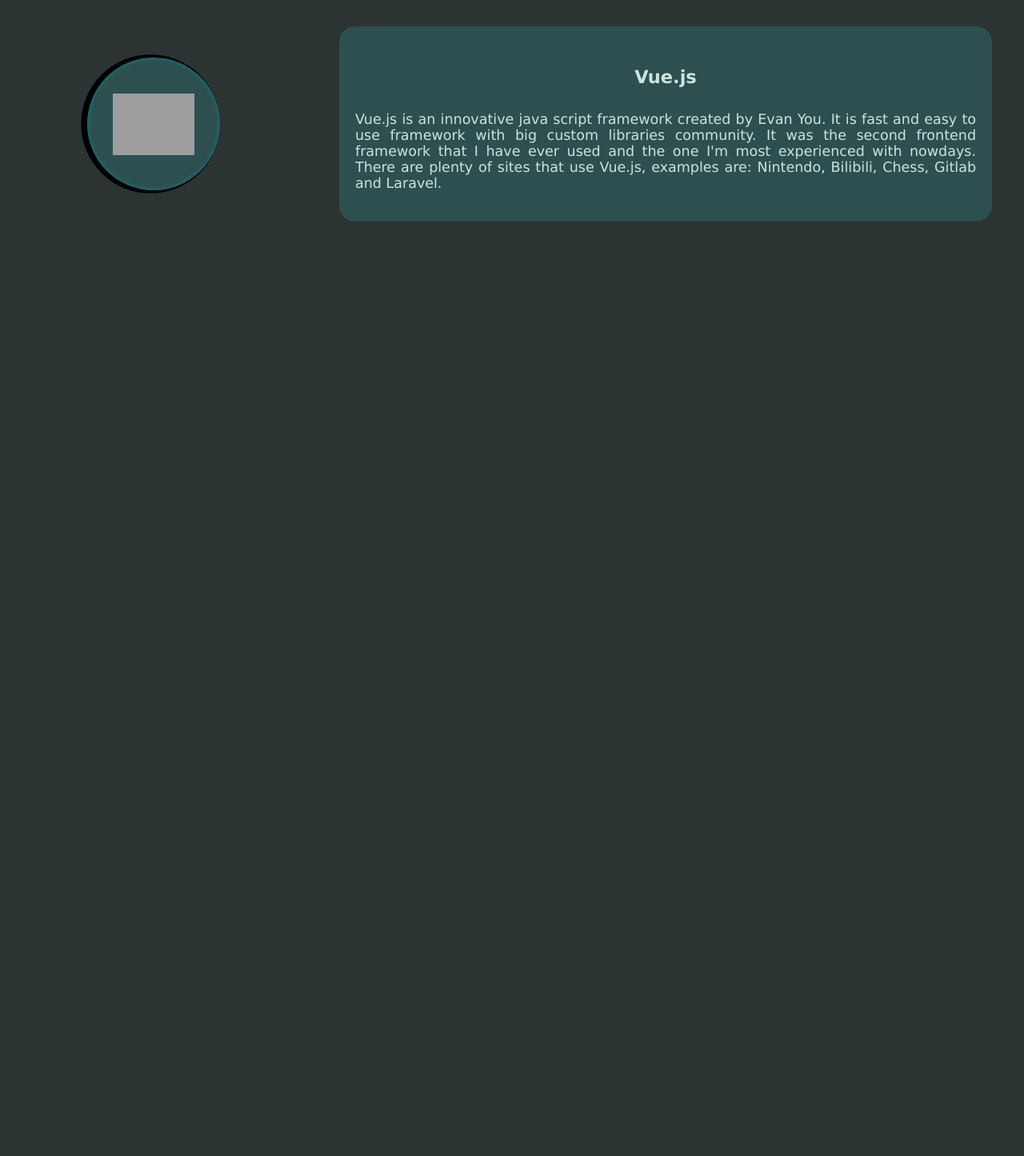
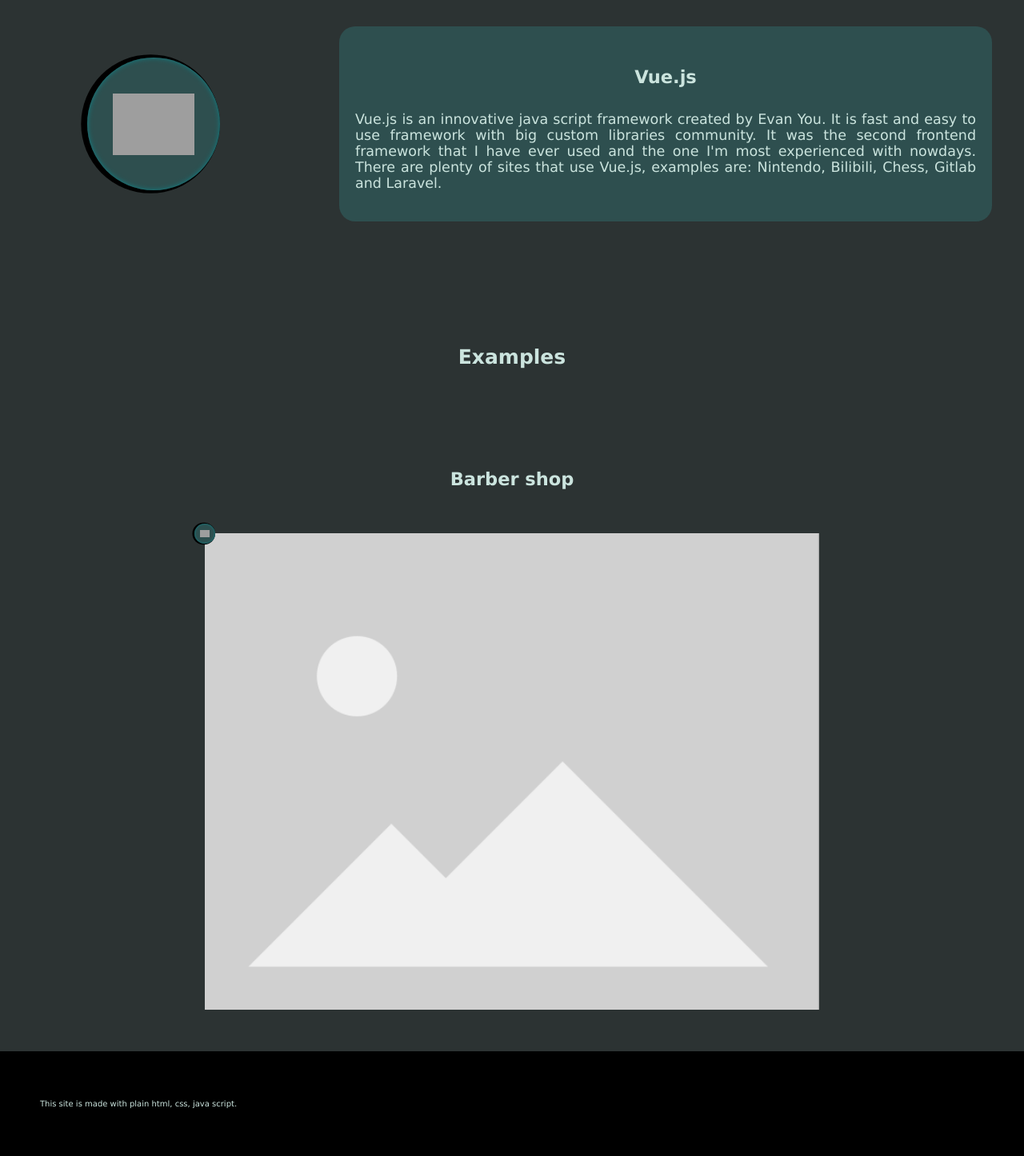
Before and after one commit to TheJogobella/portfolio, a plain HTML site: page index.html in a window 1280 px wide. Shown: the part 1159-2605 px from the top of the page at 80% size. Before the commit the page ends 1516 px from the top, so only its background shows below. Drawn offline with Linux system fonts and the light colour scheme; grey boxes are pictures that could not be loaded.

Commit message:
1st example placeholder

```diff
--- a/index.html
+++ b/index.html
@@ -61,20 +61,31 @@
     <main>
       <h2 class="fade-in">Frontend</h2>
       <h3 class="fade-in">Frameworks</h3>
-      <div class="framework" id="vue-fw">
+      <div class="framework fade-in" id="vue-fw">
         <div class="fw-logo">
-          <div class="fw-circle fade-in">
+          <div class="fw-circle">
             <img src="https://upload.wikimedia.org/wikipedia/commons/9/95/Vue.js_Logo_2.svg" alt="Vue logo">
           </div>
         </div>
         <div class="fw-text">
-          <div class="fw-sign fade-in">
+          <div class="fw-sign">
             <h4>Vue.js</h4>
             <p>Vue.js is an innovative java script framework created by Evan You. It is fast and easy to use framework with big custom libraries community. It was the second frontend framework that I have ever used and the one I'm most experienced with nowdays. There are plenty of sites that use Vue.js, examples are: Nintendo, Bilibili, Chess, Gitlab and Laravel.</p>
           </div>
         </div>
       </div>
+      <h3 class="fade-in">Examples</h3>
+      <div class="example fade-in">
+        <h4>Barber shop</h4>
+        <div class="ex-circle">
+          <img src="https://upload.wikimedia.org/wikipedia/commons/9/95/Vue.js_Logo_2.svg" alt="Vue logo">
+        </div>
+        <img src="images/placeholder.png" alt="Placeholder">
+      </div>
     </main>
+    <footer>
+      <p>This site is made with plain html, css, java script.</p>
+    </footer>
 </body>
 <script src="script.js"></script>
 </html>
--- a/style.css
+++ b/style.css
@@ -85,3 +85,34 @@ main h3{
     text-align: justify;
     font-size: 1.75em;
 }
+.ex-circle{
+    box-shadow:black  -0.1vw 0px 0px 0.1vw, 0 0 0.25vw #0E8388 inset;
+    align-items: center;
+    justify-content: center;
+    display: flex;
+    height: 2vw;
+    width: 2vw;
+    padding: 0;
+    background-color: #2E4F4F;
+    margin: auto;
+    border-radius: 100%;
+    position: relative;
+    left:-30vw;
+    bottom:-1vw;
+}
+.example h4{
+    font-size: 2.25em;
+}
+.example img{
+    width: 60vw;
+    margin: 0 auto;
+}
+.ex-circle img{
+    width: 1vw;
+}
+footer{
+    margin-top: 5em;
+    width: calc(100%-10em);
+    background-color: black;
+    padding: 5em;
+}
```
Also changed, not shown: images/placeholder.png (added).
